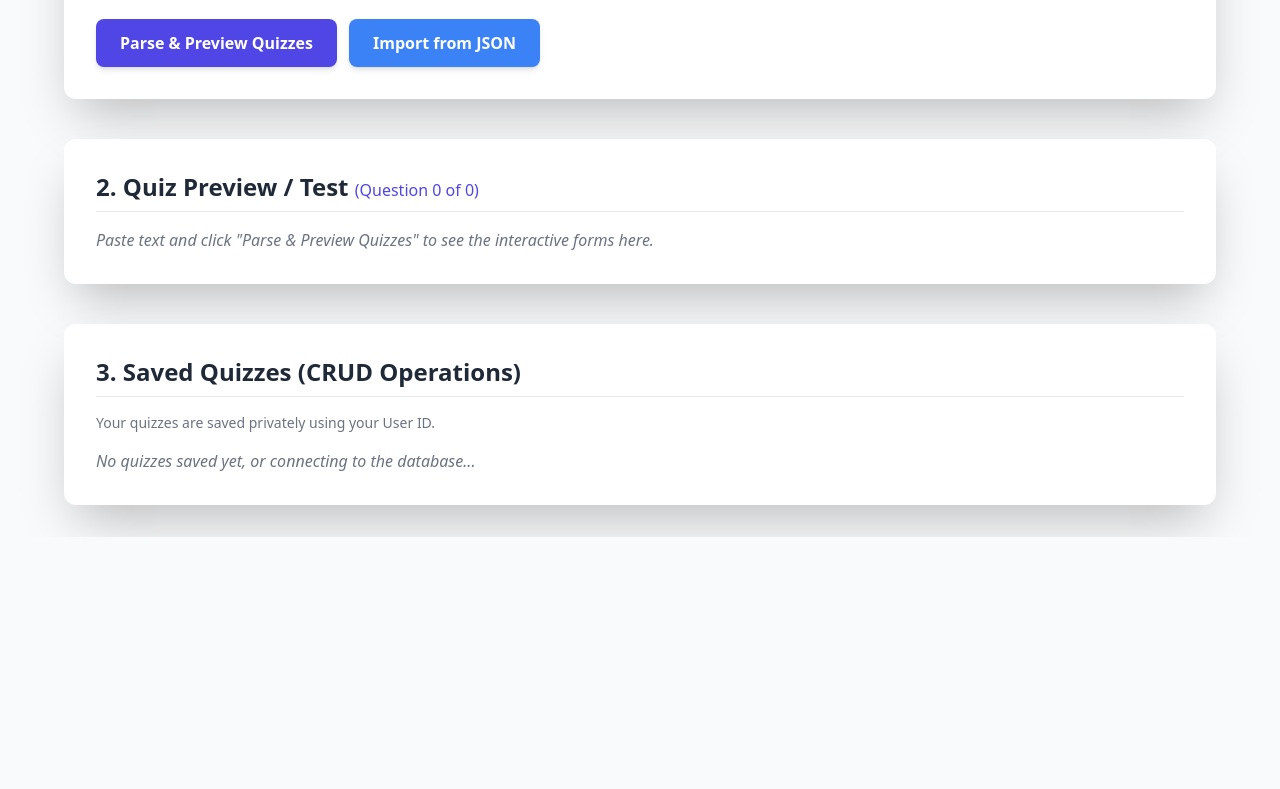
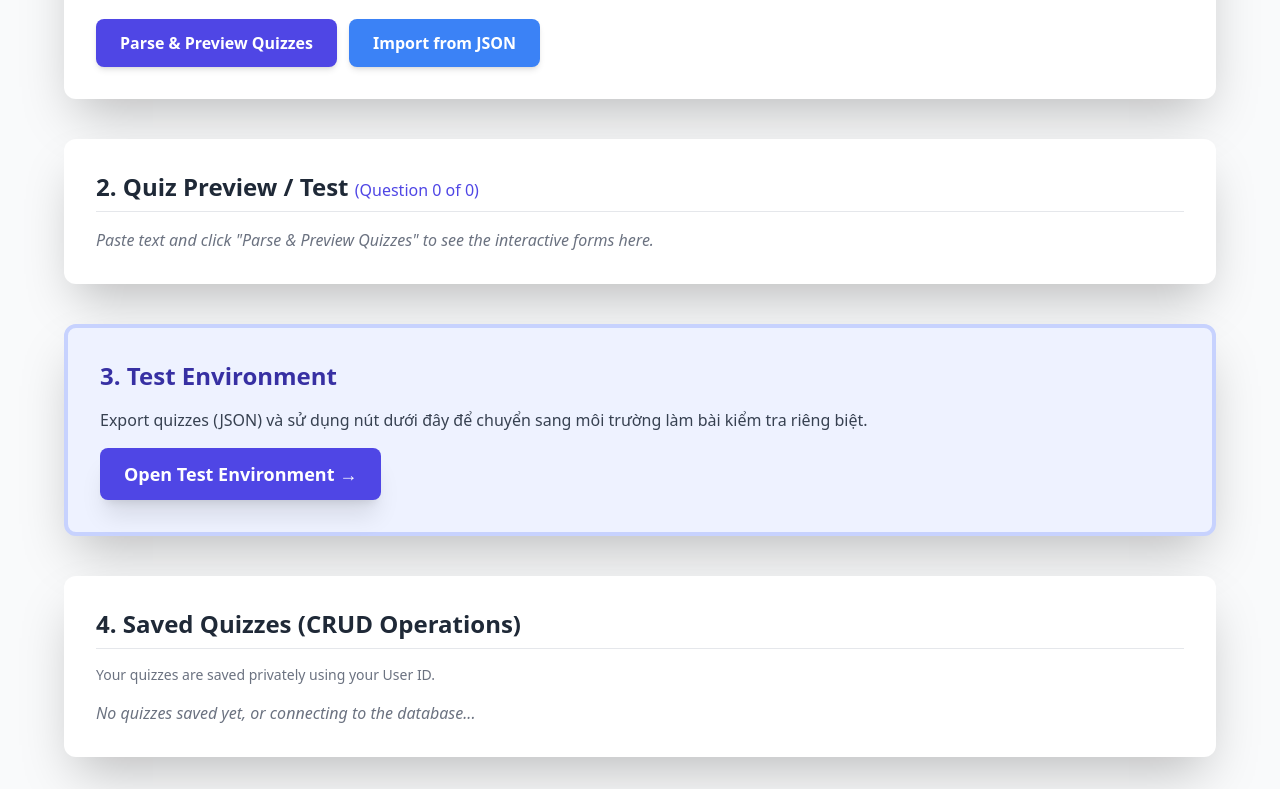
Before and after one commit to CHEEMSEL/QuizPage, a plain HTML site: page index.html in a window 1280 px wide. Shown: the part 573-1362 px from the top of the page. Before the commit the page ends 1110 px from the top, so only its background shows below. Drawn offline with nearby package versions, Linux system fonts and the light colour scheme.

Commit message:
Update quiz section headers and add comments

```diff
--- a/index.html
+++ b/index.html
@@ -4,6 +4,7 @@
     <meta charset="UTF-8">
     <meta name="viewport" content="width=device-width, initial-scale=1.0">
     <title>Pop Quiz Generator</title>
+    <!-- Load Tailwind CSS -->
     <script src="https://cdn.tailwindcss.com"></script>
     <style>
         /* Custom styles for better visual feedback */
@@ -54,14 +55,17 @@
             Pop Quiz Manager <span class="text-indigo-600">v2.3 (With Canvas Parser & Dupe Check)</span>
         </h1>
 
+        <!-- User Info & Authentication Status -->
         <div class="mb-6 p-4 bg-white shadow-md rounded-lg text-sm">
             <p class="text-gray-700">Database Ready: <span id="auth-status" class="font-semibold text-red-500">Connecting...</span></p>
             <p class="text-gray-700">Your User ID (for sharing data): <span id="user-id-display" class="font-mono text-xs bg-gray-100 p-1 rounded">Waiting for auth...</span></p>
         </div>
 
+        <!-- Quiz Creation Section -->
         <div class="bg-white p-6 sm:p-8 rounded-xl shadow-2xl mb-10">
             <h2 class="text-2xl font-bold text-gray-800 mb-4 border-b pb-2">1. Create/Parse Quizzes</h2>
 
+            <!-- Tab/Format Selector -->
             <div class="flex border-b border-gray-200 mb-4 overflow-x-auto">
                 <button data-format="answer-key" class="tab-button px-4 py-2 text-sm font-medium active">
                     Format 1: (Đáp án: A, C)
@@ -74,6 +78,7 @@
                 </button>
             </div>
 
+            <!-- Input Area -->
             <textarea id="raw-quiz-input" rows="8" class="w-full p-4 border border-gray-300 rounded-lg focus:ring-indigo-500 focus:border-indigo-500 text-gray-700" placeholder="Paste your quiz text here.
 
 Format 1 Example (Single Question):
@@ -103,23 +108,27 @@ C. Option C *"></textarea>
                     Save All <span id="quiz-count-display">0</span> Quizzes
                 </button>
 
+                <!-- Import JSON Button and hidden file input -->
                 <input type="file" id="json-import-file" accept=".json" class="hidden">
                 <button id="import-button" class="w-full sm:w-auto px-6 py-3 bg-blue-500 text-white font-semibold rounded-lg hover:bg-blue-600 transition duration-150 shadow-md">
                     Import from JSON
                 </button>
 
+                <!-- Export/Download Button - Renamed for clarity -->
                 <button id="export-button" class="w-full sm:w-auto px-6 py-3 bg-gray-600 text-white font-semibold rounded-lg hover:bg-gray-700 transition duration-150 shadow-md hidden" disabled>
                     Download/Export <span id="export-count-display">0</span> Quizzes (JSON)
                 </button>
             </div>
         </div>
 
+        <!-- Quiz Preview/Test Section -->
         <div class="bg-white p-6 sm:p-8 rounded-xl shadow-2xl mb-10">
             <h2 class="text-2xl font-bold text-gray-800 mb-4 border-b pb-2">
                 2. Quiz Preview / Test
                 <span id="preview-status" class="text-base text-indigo-600 font-normal">(Question <span id="current-quiz-index-display">0</span> of <span id="preview-count">0</span>)</span>
             </h2>
 
+            <!-- Navigation and Action Buttons -->
             <div id="quiz-actions" class="flex justify-between items-center mb-4 space-x-2 hidden">
                 <div class="flex space-x-2">
                     <button id="prev-button" class="nav-button px-4 py-2 bg-gray-200 text-gray-700 font-semibold rounded-lg hover:bg-gray-300 transition duration-150" disabled>
@@ -140,8 +149,19 @@ C. Option C *"></textarea>
             <div id="quiz-message" class="mt-4 text-center p-3 rounded-lg hidden"></div>
         </div>
 
+        <!-- Test Environment Link Section -->
+        <div class="bg-indigo-50 p-6 sm:p-8 rounded-xl shadow-2xl mb-10 border-4 border-indigo-200">
+            <h2 class="text-2xl font-bold text-indigo-800 mb-4">3. Test Environment</h2>
+            <p class="text-gray-700 mb-4">Export quizzes (JSON) và sử dụng nút dưới đây để chuyển sang môi trường làm bài kiểm tra riêng biệt.</p>
+            <a href="test.html" target="_blank" id="open-test-env-button" class="inline-block w-full sm:w-auto px-6 py-3 bg-indigo-600 text-white font-bold text-lg rounded-lg hover:bg-indigo-700 transition duration-150 shadow-xl">
+                Open Test Environment &rarr;
+            </a>
+        </div>
+
+
+        <!-- Saved Quizzes List -->
         <div class="bg-white p-6 sm:p-8 rounded-xl shadow-2xl">
-            <h2 class="text-2xl font-bold text-gray-800 mb-4 border-b pb-2">3. Saved Quizzes (CRUD Operations)</h2>
+            <h2 class="text-2xl font-bold text-gray-800 mb-4 border-b pb-2">4. Saved Quizzes (CRUD Operations)</h2>
             <p class="text-sm text-gray-500 mb-4">Your quizzes are saved privately using your User ID.</p>
             <div id="saved-quizzes-list" class="space-y-4">
                 <p class="text-gray-500 italic">No quizzes saved yet, or connecting to the database...</p>
@@ -149,6 +169,7 @@ C. Option C *"></textarea>
         </div>
     </div>
 
+    <!-- Firebase SDK Imports (required for database operations) -->
     <script type="module">
         import { initializeApp } from "https://www.gstatic.com/firebasejs/11.6.1/firebase-app.js";
         import { getAuth, signInAnonymously, signInWithCustomToken, onAuthStateChanged } from "https://www.gstatic.com/firebasejs/11.6.1/firebase-auth.js";
```
